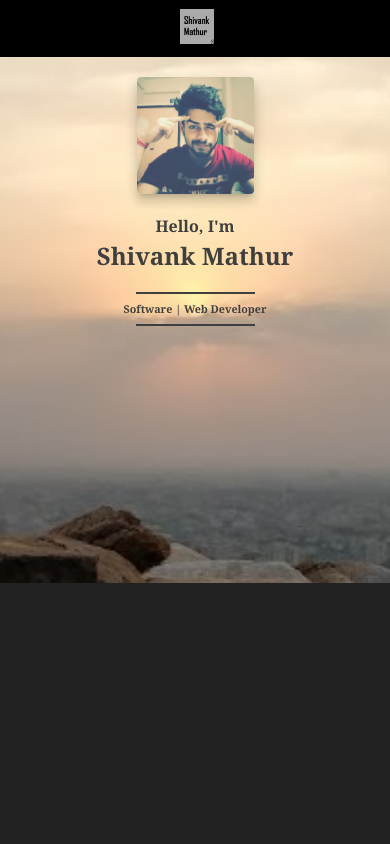
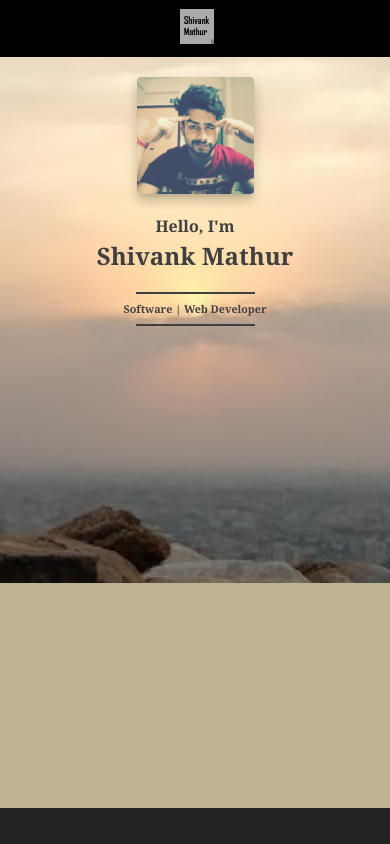
Before and after one commit to shivumat/Resume, a React (Create React App) app: page / in a window 390 px wide. Built offline with nearby package versions, Linux system fonts and the light colour scheme.

Commit message:
Home Partial

```diff
--- /dev/null
+++ b/src/container/about/About.js
@@ -0,0 +1,17 @@
+import React from 'react';
+import { makeStyles } from '@material-ui/core/styles';
+
+const useStyles = makeStyles({
+  about: {
+    height: "100%",
+    backgroundColor: "#bdb390"
+  }
+});
+
+export default function About() {
+  const classes = useStyles();
+
+  return (
+    <div className={classes.about}></div>
+  );
+}
--- a/src/container/home/Home.css
+++ b/src/container/home/Home.css
@@ -4,8 +4,14 @@
 .homeTitle  {
     height: 100%;
 }
+.homeAbout{
+  height: 100%;
+}
 @media screen and (max-width: 600px) {
     .homeTitle{
       height: 70%;
     }
+    .homeAbout{
+      height: 30%;
+    }
   }
--- a/src/container/home/Home.js
+++ b/src/container/home/Home.js
@@ -2,16 +2,17 @@ import React from 'react';
 import './Home.css'
 import Grid from '@material-ui/core/Grid';
 import TitlePanel from '../titlePanel/TitlePanel';
+import About from '../about/About';
 
 export default function Home() {
 
   return (
       <Grid container className="home">
-        <Grid className={"homeTitle"} item xs={12} sm={9} md={9} lg={9} xl={9}>
+        <Grid className={"homeTitle"} item xs={12} sm={8} md={9} lg={9} xl={9}>
           <TitlePanel />
         </Grid>
-        <Grid item xs={12} sm={3} md={3} lg={3} xl={3}>
-            <div></div>
+        <Grid className={"homeAbout"} item xs={12} sm={4} md={3} lg={3} xl={3}>
+          <About />
         </Grid>
       </Grid>
   );
--- a/src/container/myCard/MyCard.js
+++ b/src/container/myCard/MyCard.js
@@ -3,9 +3,7 @@ import titleImage from '../../static/images/titleImage.jpg';
 import { makeStyles } from '@material-ui/core/styles';
 import Card from '@material-ui/core/Card';
 import CardActionArea from '@material-ui/core/CardActionArea';
-import CardContent from '@material-ui/core/CardContent';
 import CardMedia from '@material-ui/core/CardMedia';
-import Typography from '@material-ui/core/Typography';
 
 const useStyles = makeStyles({
   root: {
```
